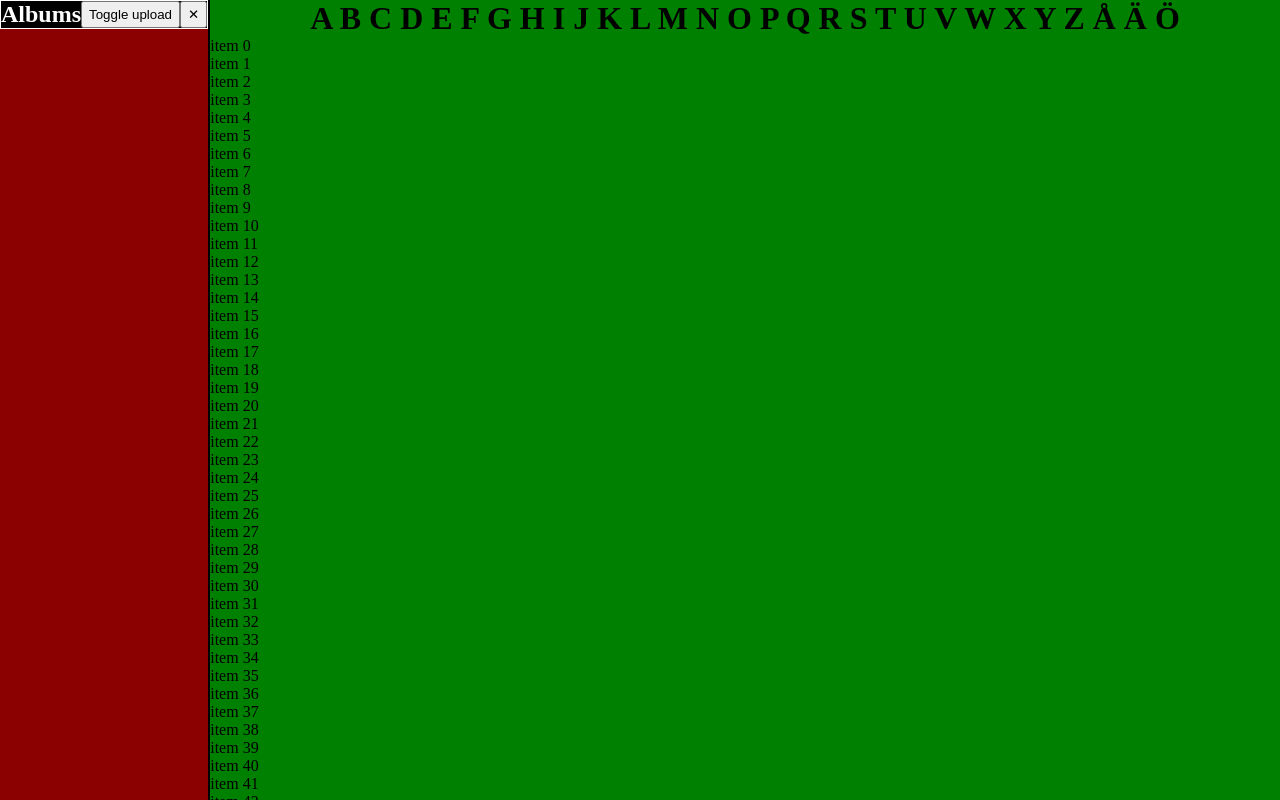
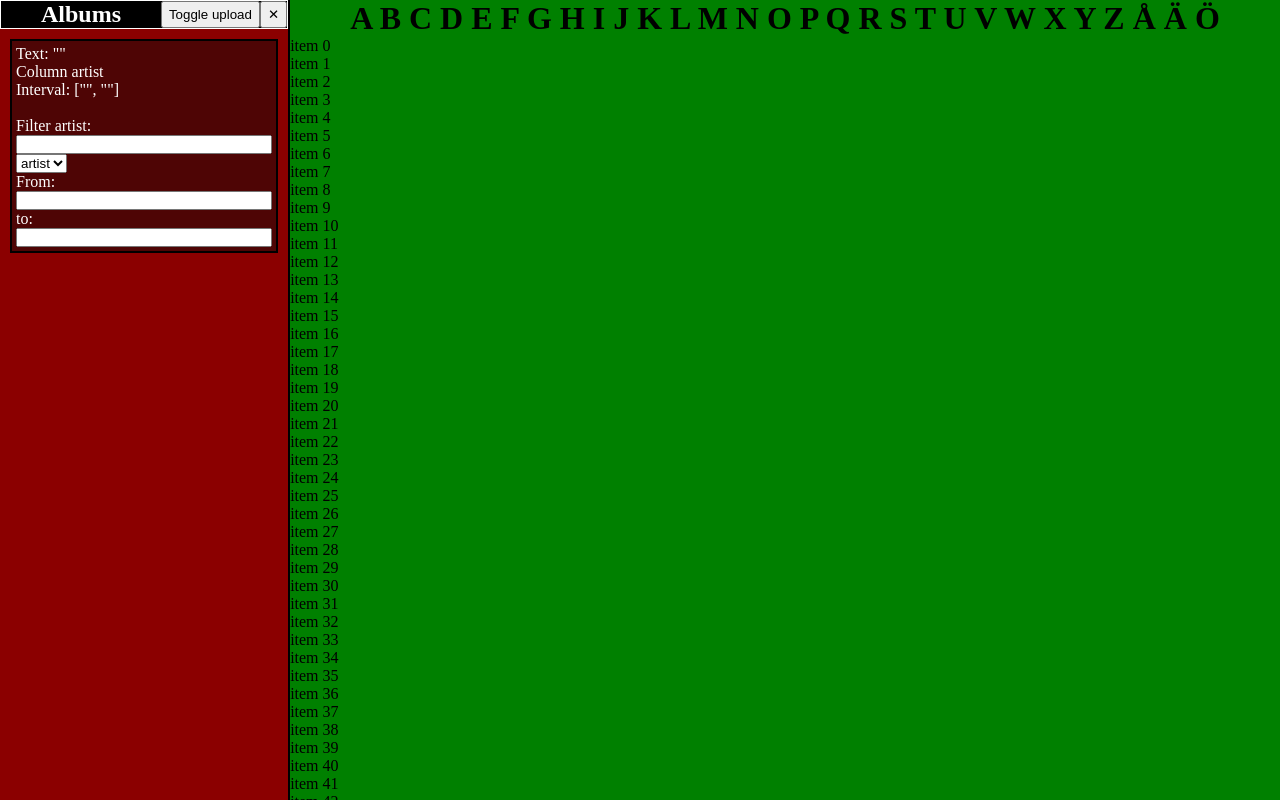
Before and after one commit to vilsuo/bookmark-playlist, a React (Vite) app in the folder client/: page / in a window 1280 px wide. Built offline with nearby package versions, Linux system fonts and the light colour scheme; the HTML template or start-up script is replaced by a standard one.

Commit message:
added album table filtering and splitted app file

```diff
--- a/client/src/App.tsx
+++ b/client/src/App.tsx
@@ -1,50 +1,8 @@
 import axios from 'axios';
 import { useState } from 'react';
-import BookmarkForm from './components/BookmarkForm';
-import AlbumTable from './components/album/AlbumTable';
 import Video from './components/Video';
 import { Album } from './types';
-
-interface SidebarProps {
-  handleUpload: (formData: FormData) => Promise<void>;
-
-  albums: Album[];
-  playingAlbum: Album | null;
-  setPlayingAlbum: (album: Album | null) => void;
-
-  close: () => void;
-}
-
-// add toggle to upload form to toolbar
-const Sidebar = ({ handleUpload, albums, playingAlbum, setPlayingAlbum, close }: SidebarProps) => {
-  const [showUpload, setShowUpload] = useState(false);
-
-  const toggleUpload = () => setShowUpload(!showUpload);
-
-  return (
-    <div className='sidebar'>
-      <div className='sidebar-toolbar'>
-        <h2>Albums</h2>
-        <button onClick={toggleUpload}>Toggle upload</button>
-        <button onClick={close}>&#x2715;</button>
-      </div>
-
-      <div className='sidebar-container'>
-        { showUpload && (
-          <BookmarkForm upload={handleUpload} />
-        )}
-
-        { (albums.length > 0) && (
-          <AlbumTable
-            albums={albums}
-            playingAlbum={playingAlbum}
-            setPlayingAlbum={setPlayingAlbum}
-          />
-        )}
-      </div>
-    </div>
-  );
-};
+import Sidebar from './components/Sidebar';
 
 interface MainProps {
   album: Album | null;
--- a/client/src/components/BookmarkForm.tsx
+++ b/client/src/components/BookmarkForm.tsx
@@ -1,5 +1,5 @@
 import { useRef, useState } from 'react';
-import { Notification } from './Notification';
+import { Notification } from './general/Notification';
 import { NotificationType } from '../types';
 import { getErrorMessage } from '../util/axiosErrors';
 
--- /dev/null
+++ b/client/src/components/Sidebar.tsx
@@ -0,0 +1,63 @@
+import { useState } from 'react';
+import BookmarkForm from './BookmarkForm';
+
+// albums
+import AlbumFilter, { FilterOptions } from './album/AlbumFilter';
+import AlbumTable from './album/AlbumTable';
+import { Album, AlbumColumn } from '../types';
+
+const DEFAULT_FILTER_OPTIONS: FilterOptions = {
+  text: '',
+  column: AlbumColumn.ARTIST,
+  interval: { start: '', end: '' }
+};
+
+interface SidebarProps {
+  handleUpload: (formData: FormData) => Promise<void>;
+  albums: Album[];
+  playingAlbum: Album | null;
+  setPlayingAlbum: (album: Album | null) => void;
+  close: () => void;
+}
+
+// TODO
+// - add buttons to scroll to top/bottom of album table
+// - fix album table extra row when only 1 album
+const Sidebar = ({ handleUpload, albums, playingAlbum, setPlayingAlbum, close }: SidebarProps) => {
+  const [showUpload, setShowUpload] = useState(false);
+  const [filterOptions, setFilterOptions] = useState<FilterOptions>(DEFAULT_FILTER_OPTIONS);
+
+  const toggleUpload = () => setShowUpload(!showUpload);
+
+  return (
+    <div className='sidebar'>
+      <div className='sidebar-toolbar'>
+        <h2>Albums</h2>
+        <button onClick={toggleUpload}>Toggle upload</button>
+        <button onClick={close}>&#x2715;</button>
+      </div>
+
+      <div className='sidebar-container'>
+        { showUpload && (
+          <BookmarkForm upload={handleUpload} />
+        )}
+
+        <AlbumFilter
+          filterOptions={filterOptions}
+          setFilterOptions={setFilterOptions}
+        />
+
+        { (albums.length > 0) && (
+          <AlbumTable
+            albums={albums}
+            playingAlbum={playingAlbum}
+            setPlayingAlbum={setPlayingAlbum}
+            filter={filterOptions.text.toLowerCase()}
+          />
+        )}
+      </div>
+    </div>
+  );
+};
+
+export default Sidebar;
--- /dev/null
+++ b/client/src/components/album/AlbumFilter.tsx
@@ -0,0 +1,108 @@
+import { AlbumColumn } from "../../types";
+
+const printInterval = (int: Interval) => {
+  const { start, end } = int;
+  return '["' + start + '", "' + end + '"]';
+};
+
+type Interval = {
+  start: string;
+  end: string;
+}
+
+export type FilterOptions = {
+  text: string;
+  column: AlbumColumn;
+  interval: Interval;
+};
+
+interface FilterFormProps {
+  filterOptions: FilterOptions;
+  setFilterOptions: (f: FilterOptions) => void;
+}
+
+// TODO
+// - save filter options to window local storage?
+const AlbumFilter = ({ filterOptions, setFilterOptions }: FilterFormProps) => {
+  const { text, column, interval } = filterOptions;
+
+  const handleTextChange = (value: string) => {
+    setFilterOptions({ ...filterOptions, text: value });
+  };
+
+  const handleColumnChange = (value: AlbumColumn) => {
+    setFilterOptions({ ...filterOptions, column: value });
+  };
+
+  const handleStartChange = (value: string) => {
+    setFilterOptions({
+      ...filterOptions,
+      interval: { ...interval, start: value }
+    })
+  };
+
+  const handleEndChange = (value: string) => {
+    setFilterOptions({
+      ...filterOptions,
+      interval: { ...interval, end: value }
+    })
+  };
+
+  return (
+    <div className='album-filter'>
+      <div>
+        <p>Text: "{text}"</p>
+        <p>Column {column}</p>
+        <p>Interval: {printInterval(interval)}</p>
+        <br />
+      </div>
+
+      <div className='filter-text'>
+        <label htmlFor='album-filter-text'>Filter {column}:</label>
+        <input
+          id='album-filter-text'
+          type='text'
+          value={text}
+          onChange={({ target }) => handleTextChange(target.value)}
+        />
+      </div>
+      <div className='filter-options'>
+        <div className='filter-column'>
+          <select
+            value={column}
+            onChange={({ target }) => handleColumnChange(target.value as AlbumColumn)}
+          >
+            <option value={AlbumColumn.ARTIST}>
+              {AlbumColumn.ARTIST}
+            </option>
+            <option value={AlbumColumn.ALBUM}>
+              {AlbumColumn.ALBUM}
+            </option>
+          </select>
+        </div>
+        <div className='filter-interval'>
+          <div>
+            <label htmlFor='album-filter-start'>From:</label>
+            <input
+              id='album-filter-start'
+              type='text'
+              value={interval.start}
+              onChange={({ target }) => handleStartChange(target.value)}
+            />
+          </div>
+          <div>
+            <label htmlFor='album-filter-end'>to:</label>
+            <input
+              id='album-filter-end'
+              type='text'
+              value={interval.end}
+              onChange={({ target }) => handleEndChange(target.value)}
+            />
+          </div>
+        </div>
+      </div>
+    </div>
+  );
+};
+
+export default AlbumFilter;
--- a/client/src/components/album/AlbumTable.tsx
+++ b/client/src/components/album/AlbumTable.tsx
@@ -1,5 +1,5 @@
 import { useState } from 'react';
-import { Album } from '../../types';
+import { Album, AlbumColumn } from '../../types';
 import AlbumRow from './AlbumRow';
 import ExtraRow from './ExtraRow';
 
@@ -8,21 +8,18 @@ enum Order {
   ASC = 1,  // smallest to largest
 }
 
-enum Column {
-  ARTIST,
-  ALBUM,
-}
-
 interface LinkListProps {
   albums: Album[];
   playingAlbum: Album | null;
   setPlayingAlbum: (album: Album | null) => void;
+
+  filter: string;
 }
 
-const AlbumTable = ({ albums, playingAlbum, setPlayingAlbum } : LinkListProps) => {
+const AlbumTable = ({ albums, playingAlbum, setPlayingAlbum, filter } : LinkListProps) => {
   const [viewingAlbum, setViewingAlbum] = useState<Album | null>(null);
 
-  const [sortColumn, setSortColumn] = useState<Column>(Column.ARTIST);
+  const [sortColumn, setSortColumn] = useState<AlbumColumn>(AlbumColumn.ARTIST);
   const [sortOrder, setSortOrder] = useState<Order>(Order.ASC);
 
   const isPlaying = (album: Album) => {
@@ -33,7 +30,7 @@ const AlbumTable = ({ albums, playingAlbum, setPlayingAlbum } : LinkListProps) =
     return viewingAlbum !== null && viewingAlbum.videoId === album.videoId;
   };
 
-  const handleSort = (colum: Column) => {
+  const handleSort = (colum: AlbumColumn) => {
     if (colum === sortColumn) {
       setSortOrder(sortOrder === Order.ASC ? Order.DESC : Order.ASC);
     }
@@ -41,14 +38,21 @@ const AlbumTable = ({ albums, playingAlbum, setPlayingAlbum } : LinkListProps) =
     setSortColumn(colum);
   };
 
-  const sortedAlbums = albums.toSorted((a: Album, b: Album) => {
+  const filterAlbums = (album: Album) => {
+    if (!filter) return true;
+
+    return (album.artist.toLowerCase().search(filter) !== -1)
+     || (album.title.toLowerCase().search(filter) !== -1);
+  }
+
+  const sortedAlbums = albums.filter(filterAlbums).toSorted((a: Album, b: Album) => {
     const aArtist = a.artist.toLowerCase();
     const bArtist = b.artist.toLowerCase();
 
     const aTitle = a.title.toLowerCase();
     const bTitle = b.title.toLowerCase();
 
-    if (sortColumn === Column.ARTIST) {
+    if (sortColumn === AlbumColumn.ARTIST) {
       if (aArtist === bArtist) {
         return b.published - a.published;
       }
@@ -63,7 +67,7 @@ const AlbumTable = ({ albums, playingAlbum, setPlayingAlbum } : LinkListProps) =
     }
   });
 
-  const getSortIcon = (colum: Column) => {
+  const getSortIcon = (colum: AlbumColumn) => {
     if (sortColumn === colum) {
       return sortOrder === Order.ASC ? 'asc' : 'desc';
     }
@@ -76,16 +80,16 @@ const AlbumTable = ({ albums, playingAlbum, setPlayingAlbum } : LinkListProps) =
         <thead>
           <tr>
             <th className='sortable'
-              onClick={() => handleSort(Column.ARTIST)}
+              onClick={() => handleSort(AlbumColumn.ARTIST)}
             >
               Artist
-              <div className={`sortable-icon ${getSortIcon(Column.ARTIST)}`}></div>
+              <div className={`sortable-icon ${getSortIcon(AlbumColumn.ARTIST)}`}></div>
             </th>
             <th className='sortable'
-              onClick={() => handleSort(Column.ALBUM)}
+              onClick={() => handleSort(AlbumColumn.ALBUM)}
             >
               Album
-              <div className={`sortable-icon ${getSortIcon(Column.ALBUM)}`}></div>
+              <div className={`sortable-icon ${getSortIcon(AlbumColumn.ALBUM)}`}></div>
             </th>
             <th>Year</th>
           </tr>
--- a/client/src/components/Notification.tsx
+++ b/client/src/components/general/Notification.tsx
@@ -1,4 +1,4 @@
-import { NotificationType } from '../types';
+import { NotificationType } from '../../types';
 
 interface NotificationProps {
   type: NotificationType;
--- a/client/src/types.ts
+++ b/client/src/types.ts
@@ -2,6 +2,11 @@
 export enum NotificationType {
   SUCCESS = 'success',
   ERROR = 'error',
+}
+
+export enum AlbumColumn {
+  ARTIST = 'artist',
+  ALBUM = 'title',
 }
 
 export type LinkBase = {
```
